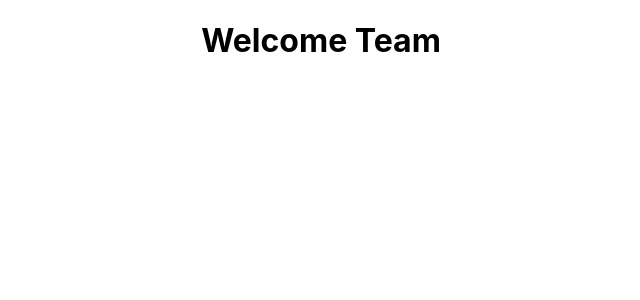
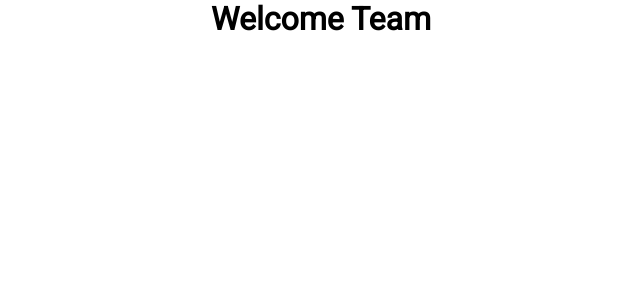
Before and after one commit to javier-arango/u-food, a React (Create React App) app in the folder client/: page / in a window 1280 px wide. Shown: the top 300 px of the page, without its empty margins (319-959 px from the left). Built offline with nearby package versions, Linux system fonts and the light colour scheme.

Commit message:
Added fonts and restructured the files of the components

```diff
--- a/client/public/index.html
+++ b/client/public/index.html
@@ -24,6 +24,13 @@
       work correctly both with client-side routing and a non-root public URL.
       Learn how to configure a non-root public URL by running `npm run build`.
     -->
+    <!-- Add Google fonts Roboto -->
+    <link rel="preconnect" href="https://fonts.googleapis.com" />
+    <link rel="preconnect" href="https://fonts.gstatic.com" crossorigin />
+    <link
+      href="https://fonts.googleapis.com/css2?family=Roboto&display=swap"
+      rel="stylesheet"
+    />
     <title>React App</title>
   </head>
   <body>
--- /dev/null
+++ b/client/src/components/App/App.css
@@ -0,0 +1,3 @@
+.App {
+  text-align: center;
+}
--- a/client/src/App.js
+++ b/client/src/components/App/App.js
@@ -1,4 +1,4 @@
-import "./styles/App.css";
+import "./App.css";
 
 function App() {
   return (
--- /dev/null
+++ b/client/src/index.css
@@ -0,0 +1,12 @@
+*{
+  margin: 0;
+  padding: 0;
+  box-sizing: border-box;
+}
+
+body {
+  margin: 0;
+  font-family: 'Roboto', sans-serif;
+  -webkit-font-smoothing: antialiased;
+  -moz-osx-font-smoothing: grayscale;
+}
--- a/client/src/index.js
+++ b/client/src/index.js
@@ -1,7 +1,7 @@
 import React from "react";
 import ReactDOM from "react-dom/client";
-import "./styles/index.css";
-import App from "./App";
+import "./index.css";
+import App from "./components/App/App";
 
 const root = ReactDOM.createRoot(document.getElementById("root"));
 root.render(
--- a/client/src/styles/App.css
+++ /dev/null
@@ -1,38 +0,0 @@
-.App {
-  text-align: center;
-}
-
-.App-logo {
-  height: 40vmin;
-  pointer-events: none;
-}
-
-@media (prefers-reduced-motion: no-preference) {
-  .App-logo {
-    animation: App-logo-spin infinite 20s linear;
-  }
-}
-
-.App-header {
-  background-color: #282c34;
-  min-height: 100vh;
-  display: flex;
-  flex-direction: column;
-  align-items: center;
-  justify-content: center;
-  font-size: calc(10px + 2vmin);
-  color: white;
-}
-
-.App-link {
-  color: #61dafb;
-}
-
-@keyframes App-logo-spin {
-  from {
-    transform: rotate(0deg);
-  }
-  to {
-    transform: rotate(360deg);
-  }
-}
--- a/client/src/styles/index.css
+++ /dev/null
@@ -1,13 +0,0 @@
-body {
-  margin: 0;
-  font-family: -apple-system, BlinkMacSystemFont, 'Segoe UI', 'Roboto', 'Oxygen',
-    'Ubuntu', 'Cantarell', 'Fira Sans', 'Droid Sans', 'Helvetica Neue',
-    sans-serif;
-  -webkit-font-smoothing: antialiased;
-  -moz-osx-font-smoothing: grayscale;
-}
-
-code {
-  font-family: source-code-pro, Menlo, Monaco, Consolas, 'Courier New',
-    monospace;
-}
```
Also changed, not shown: client/src/components/delete.txt (deleted).
